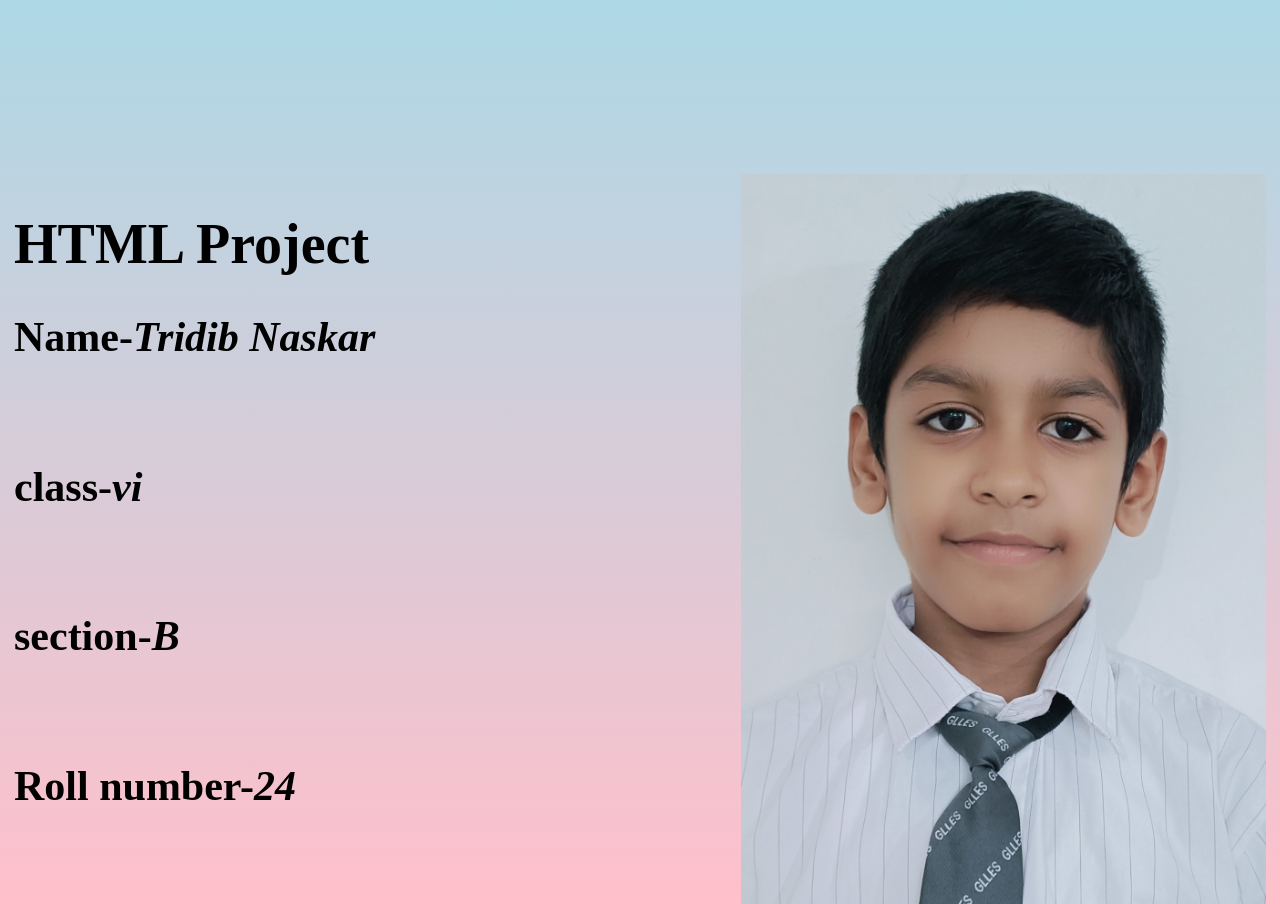
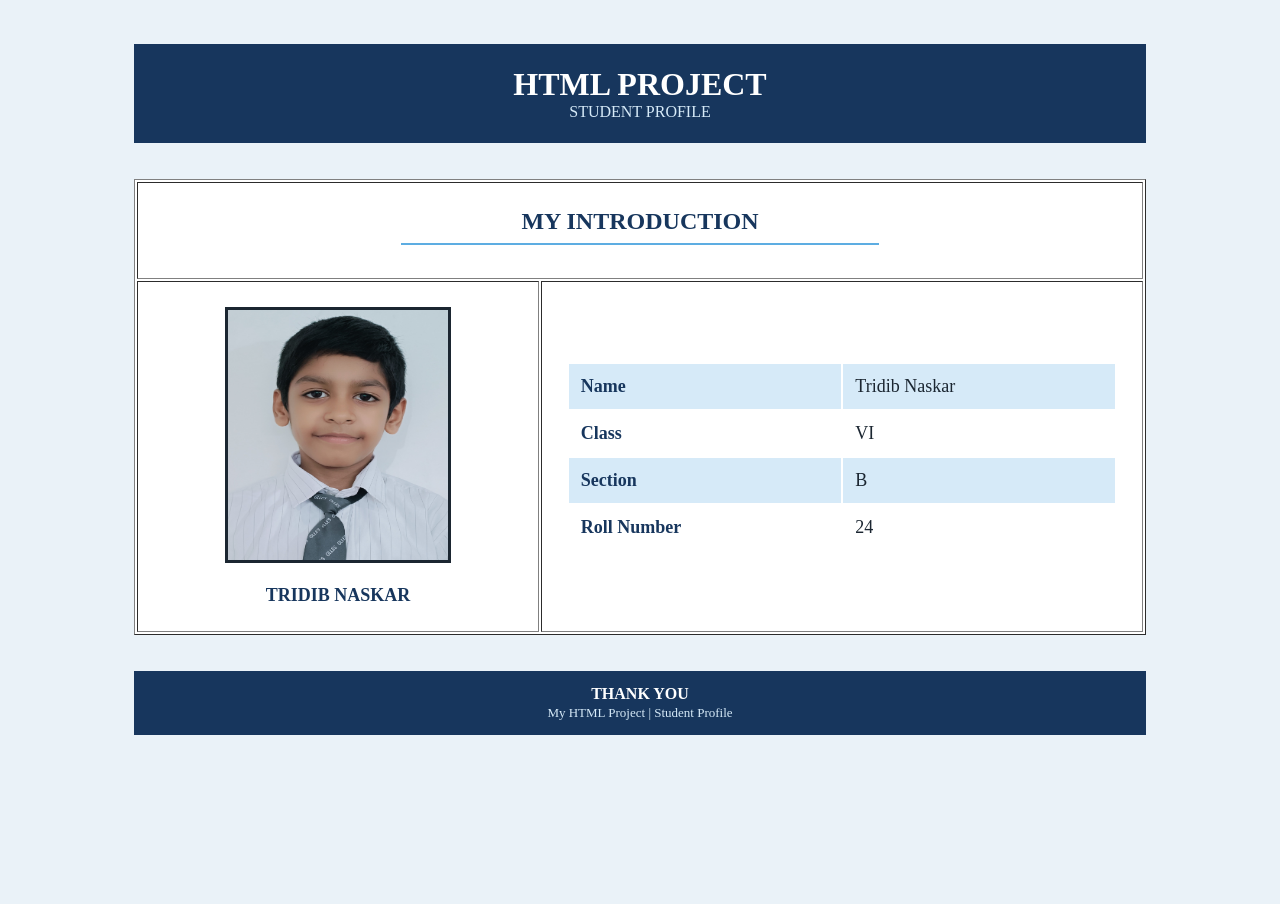
Before and after one commit to ArjoGhosh12/html, a plain HTML site: page index.html in a window 1280 px wide. After the commit the page ends 800 px from the top, so only its background shows below. Drawn offline with Linux system fonts and the light colour scheme.

Commit message:
Revamp index.html for student profile display
Updated the HTML structure to create a student profile page with improved layout and styling.

```diff
--- a/index.html
+++ b/index.html
@@ -1,28 +1,116 @@
+
+<!DOCTYPE html>
 <html>
 <head>
-<title>HTML Project</title>
- <style>
-        body {
-            background: linear-gradient(lightblue, pink);
-      zoom: 175%
-        }
-    </style>
+    <title>Student Profile - HTML Project</title>
+</head>
 
-</head>
-<body>
-<br><br><br><br><br>
-<img
-src="./tridib.jpeg"
-style="float: right;"
-width="300">
-<h1>HTML Project</h1>
- <h2> Name-<i>Tridib Naskar</i></h2>
-<br>
-<h2>class-<i>vi</i></h2>
-<br>
-<h2>section-<i>B</i></h2>
-<br>
-<h2>Roll number-<i>24</i></h2>
+<body bgcolor="#EAF2F8" text="#1B2631">
+
+    <center>
+        <br><br>
+
+        <table width="80%" bgcolor="#17365D" cellpadding="20">
+            <tr>
+                <td align="center">
+                    <font color="white" size="6">
+                        <b>HTML PROJECT</b>
+                    </font>
+                    <br>
+                    <font color="#D6EAF8" size="3">
+                        STUDENT PROFILE
+                    </font>
+                </td>
+            </tr>
+        </table>
+
+        <br><br>
+
+        <table width="80%" bgcolor="white" cellpadding="25" border="1">
+            <tr>
+                <td align="center" colspan="2">
+                    <font color="#17365D" size="5">
+                        <b>MY INTRODUCTION</b>
+                    </font>
+                    <hr color="#5DADE2" width="50%">
+                </td>
+            </tr>
+
+            <tr>
+                <td align="center" width="40%">
+                    <img src="./tridib.jpeg"
+                         alt="Tridib Naskar"
+                         width="220"
+                         height="250"
+                         border="3">
+                    <br><br>
+                    <font color="#17365D" size="4">
+                        <b>TRIDIB NASKAR</b>
+                    </font>
+                </td>
+
+                <td width="60%">
+                    <table width="100%" cellpadding="12">
+                        <tr bgcolor="#D6EAF8">
+                            <td>
+                                <font color="#17365D" size="4">
+                                    <b>Name</b>
+                                </font>
+                            </td>
+                            <td>
+                                <font size="4">Tridib Naskar</font>
+                            </td>
+                        </tr>
+
+                        <tr>
+                            <td>
+                                <font color="#17365D" size="4">
+                                    <b>Class</b>
+                                </font>
+                            </td>
+                            <td><font size="4">VI</font></td>
+                        </tr>
+
+                        <tr bgcolor="#D6EAF8">
+                            <td>
+                                <font color="#17365D" size="4">
+                                    <b>Section</b>
+                                </font>
+                            </td>
+                            <td><font size="4">B</font></td>
+                        </tr>
+
+                        <tr>
+                            <td>
+                                <font color="#17365D" size="4">
+                                    <b>Roll Number</b>
+                                </font>
+                            </td>
+                            <td><font size="4">24</font></td>
+                        </tr>
+                    </table>
+                </td>
+            </tr>
+        </table>
+
+        <br><br>
+
+        <table width="80%" bgcolor="#17365D" cellpadding="12">
+            <tr>
+                <td align="center">
+                    <font color="white" size="3">
+                        <b>THANK YOU</b>
+                    </font>
+                    <br>
+                    <font color="#D6EAF8" size="2">
+                        My HTML Project | Student Profile
+                    </font>
+                </td>
+            </tr>
+        </table>
+
+        <br><br>
+    </center>
 
 </body>
 </html>
```
